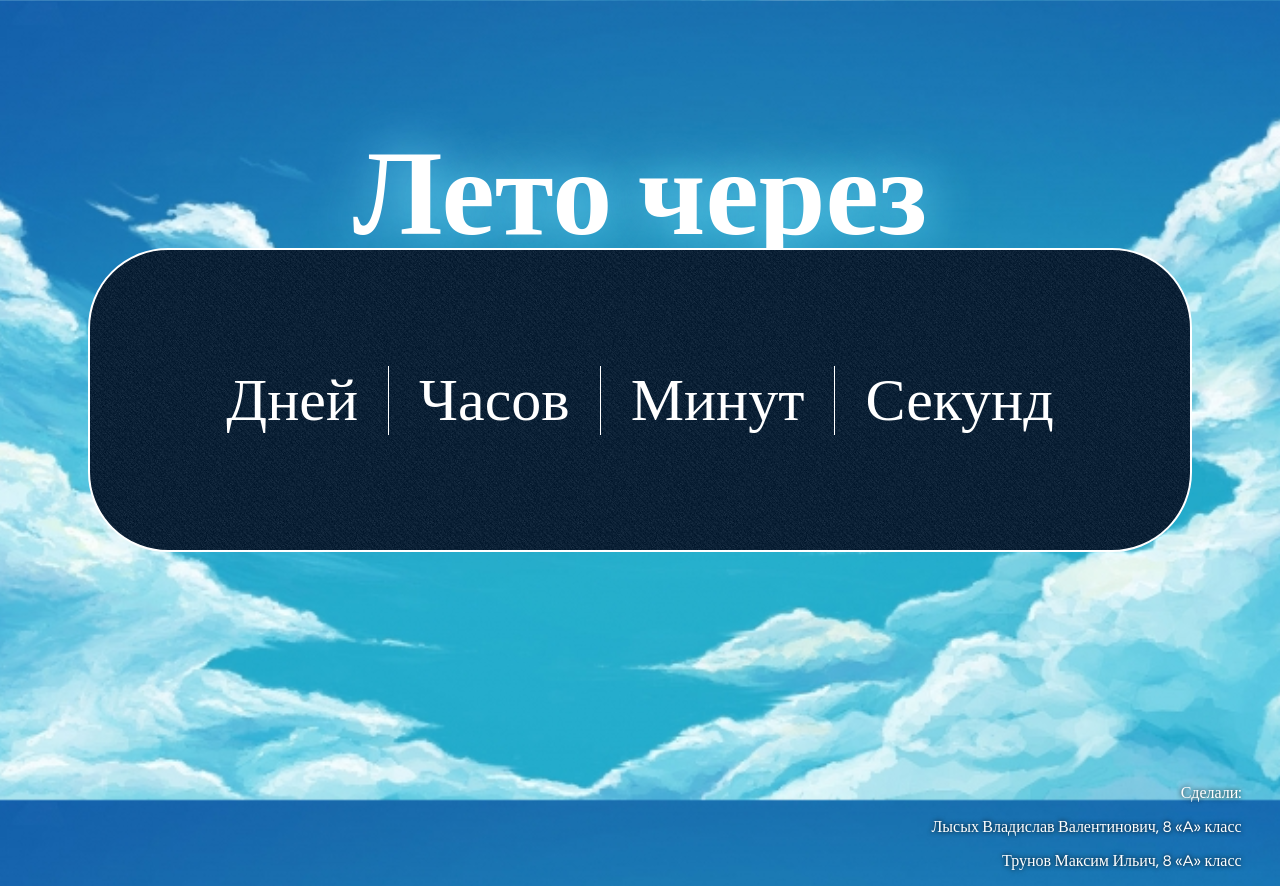
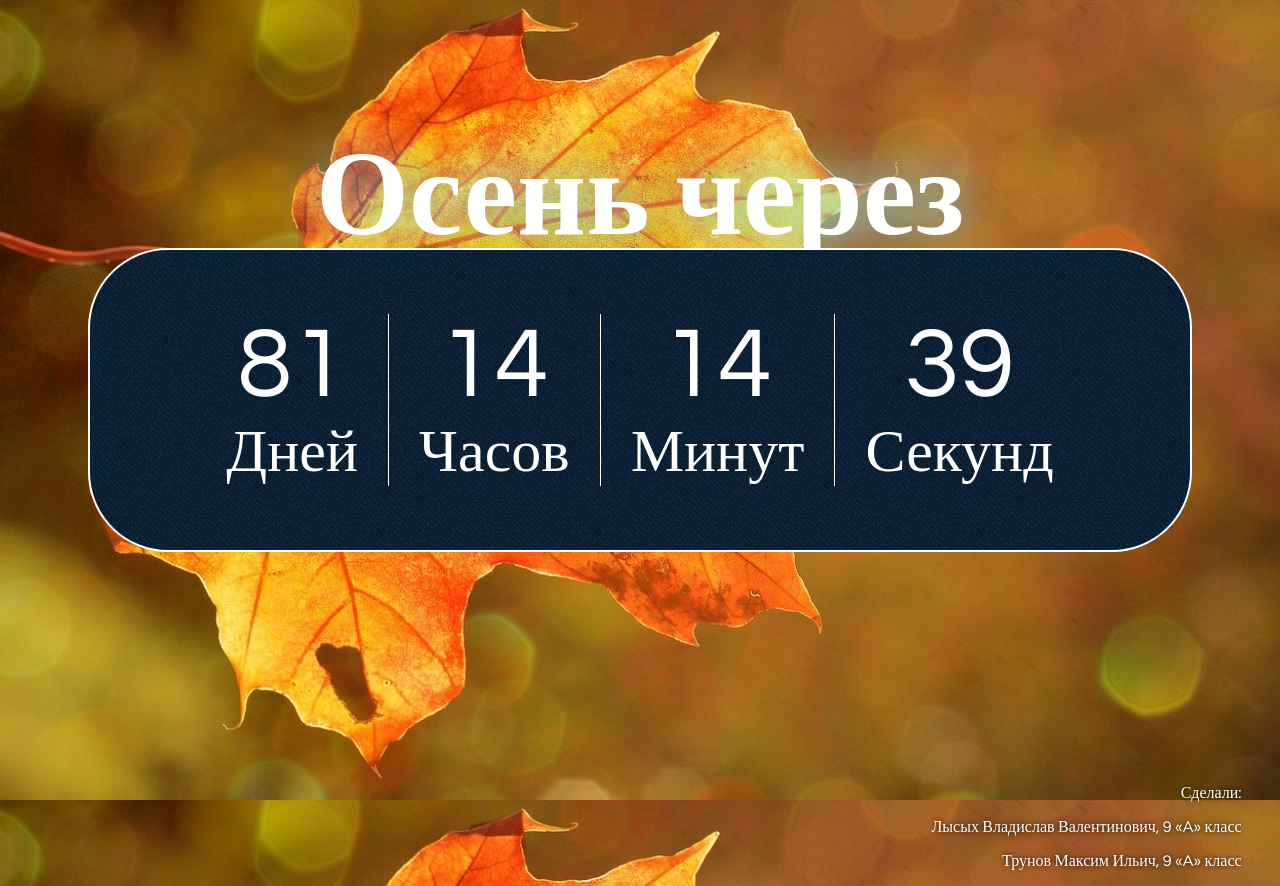
Before and after one commit to VLADMAUS/Kanikuli, a plain HTML site: page index.html in a window 1280 px wide. Drawn offline with Linux system fonts and the light colour scheme.

Commit message:
Add files via upload

```diff
--- a/index.html
+++ b/index.html
@@ -7,7 +7,7 @@
 	<script src="script.js"></script>
 </head>
 <body>
-	<div class="countdown-name"><h1>Лето через</h1></div>
+	<div class="countdown-name"><h1>Осень через</h1></div>
 	  <div class="countdown">
 	  	<div class="time-section">
 	  		<span class="count" id="days"></span>
@@ -26,7 +26,7 @@
 	  		<span class="units"><big>Секунд</big></span>
 	  	</div>
 	  </div>
-	  <div class="authors"><p>Сделали: 	<p>Лысых Владислав Валентинович, 8 «A» класс</p>
-						<p>Трунов Максим Ильич, 8 «A» класс</p></p></div>
+	  <div class="authors"><p>Сделали: 	<p>Лысых Владислав Валентинович, 9 «A» класс</p>
+						<p>Трунов Максим Ильич, 9 «A» класс</p></p></div>
 </body>
 </html>
--- a/script.js
+++ b/script.js
@@ -41,4 +41,4 @@ function countdown(dateEnd) {
 
   function display(days, hours, minutes, seconds) {}
 }
-countdown ('6/1/2021 00:00:00 AM GMT+3');
+countdown ('9/1/2021 00:00:00 AM GMT+3');
--- a/style.css
+++ b/style.css
@@ -1,5 +1,5 @@
 body {
-	background-image: url(ф.jpg);
+	background-image: url(осень.jpg);
 	background-size: cover;
     background-attachment: fixed;
     background-size: cover;
```
Also changed, not shown: fonts/CaviarDreams.ttf (added), fonts/CaviarDreams_Bold.ttf (added), fonts/CaviarDreams_BoldItalic.ttf (added), fonts/CaviarDreams_Italic.ttf (added), fonts/steelfish bd it.ttf (added), fonts/steelfish bd.ttf (added), fonts/steelfish eb it.ttf (added), fonts/steelfish eb.ttf (added), fonts/steelfish outline.ttf (added), fonts/steelfish rg it.ttf (added), fonts/steelfish rg.ttf (added), лето.jpg (added), осень.jpg (added), 1 other file.
